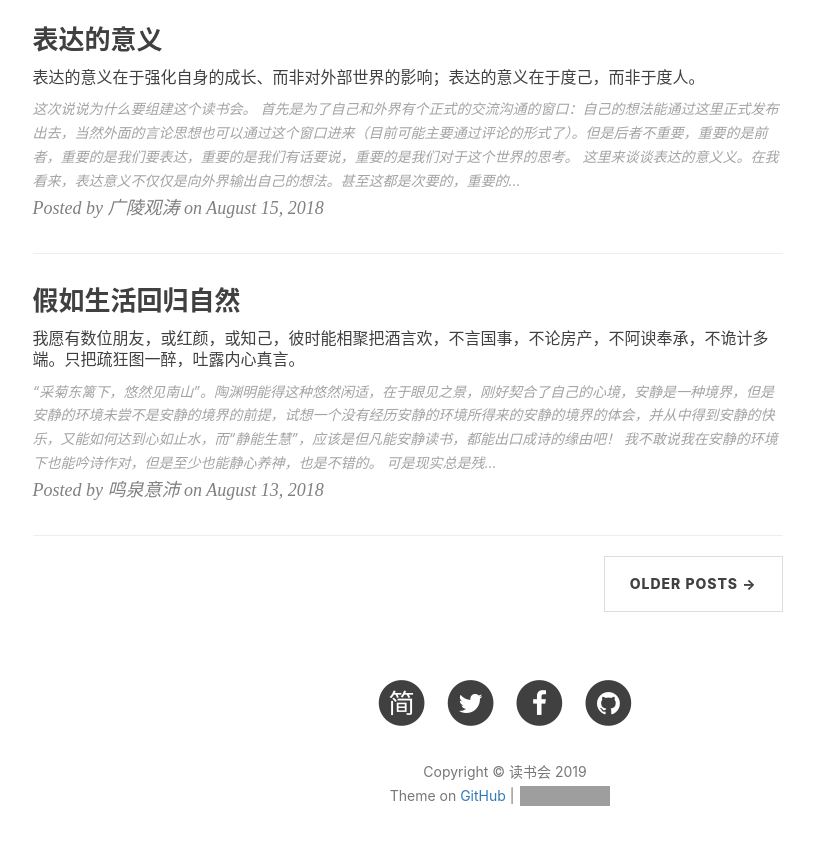
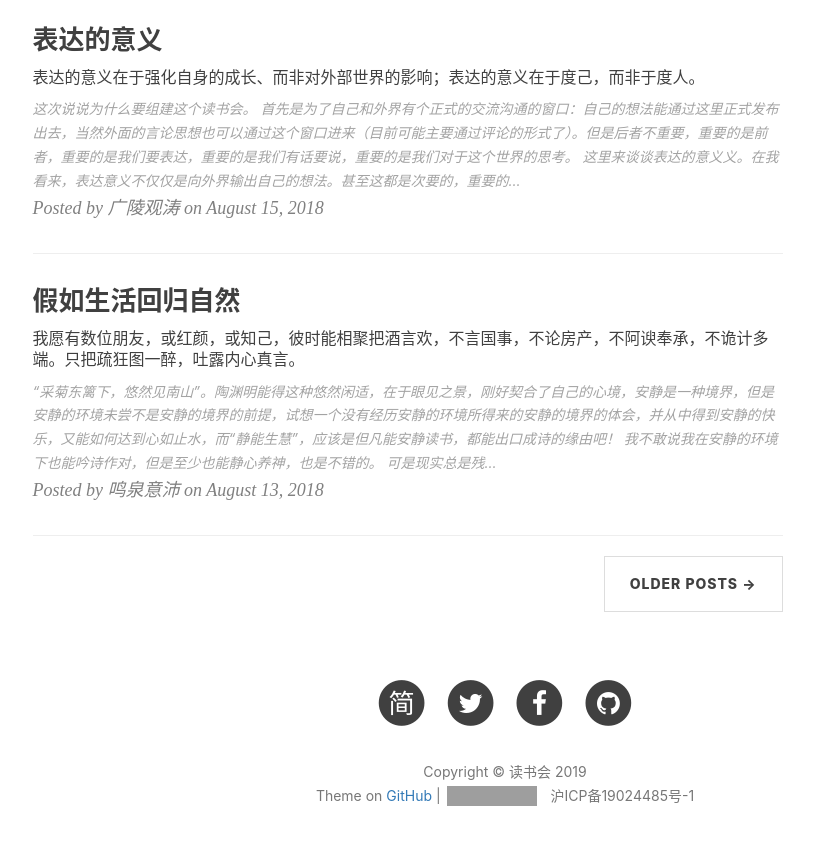
Before and after one commit to enilu-en/enilu-en.github.io, a Jekyll site: the page built from index.html, in a window 1280 px wide and 900 px high, scrolled down 2640 px. Shown: the top 845 px of the window, without its empty margins (135-949 px from the left). Built offline with Jekyll 4.4.1, drawn with Linux system fonts in a browser that asks for light colours; nearby versions of some CDN libraries; the list of posts is cut into pages by our own code; comment, search, counter and statistics services are not loaded; grey boxes are pictures that could not be loaded.

Commit message:
备案号

```diff
--- a/_includes/footer.html
+++ b/_includes/footer.html
@@ -99,6 +99,7 @@
                         frameborder="0" scrolling="0" width="100px" height="20px"
                         src="https://ghbtns.com/github-btn.html?user={{ site.github_username }}&repo={{ site.github_username }}.github.io&type=star&count=true" >
                     </iframe>
+                    沪ICP备19024485号-1
                 </p>
             </div>
         </div>
```
